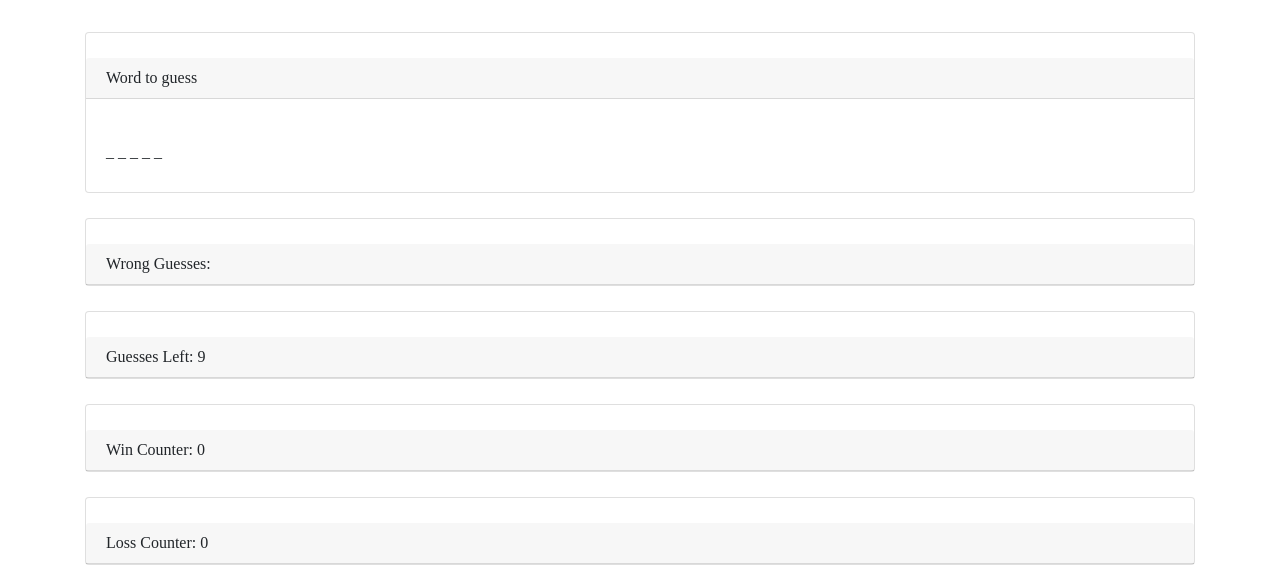
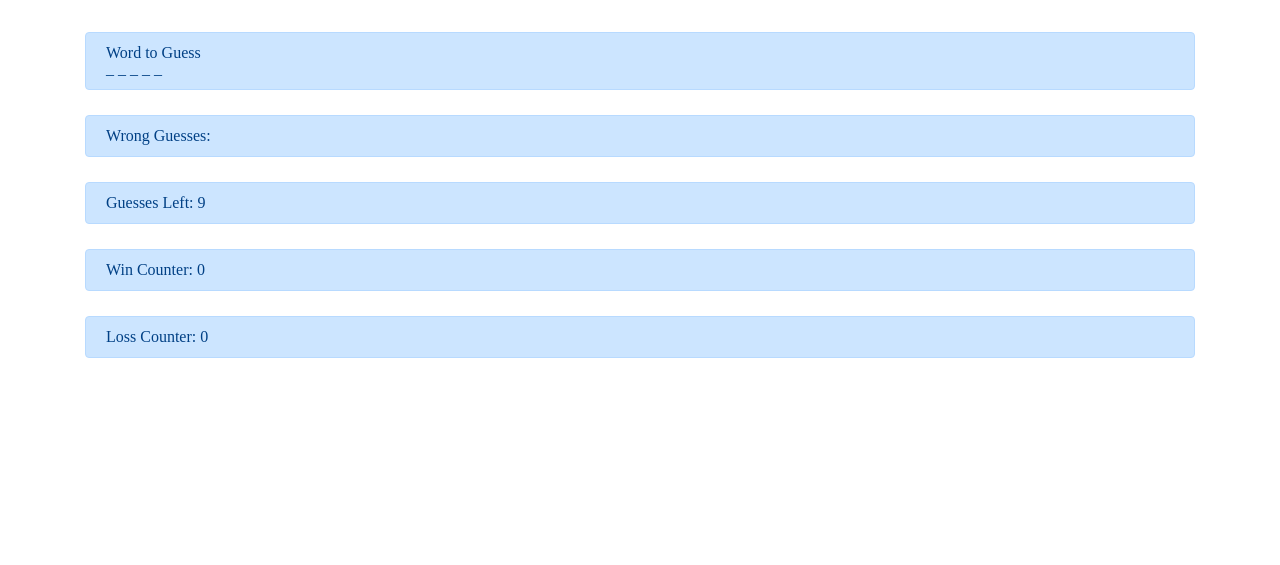
Before and after one commit to zuk881/Word-Guess-Game, a plain HTML site: page index.html in a window 1280 px wide. Shown: the part 240-805 px from the top of the page. Drawn offline with nearby package versions, Linux system fonts and the light colour scheme.

Commit message:
fixed bugs and eliminated alerts

```diff
--- a/assets/javascript/game.js
+++ b/assets/javascript/game.js
@@ -13,6 +13,7 @@ var guessesLeft = 9;
 
 // Functions ======================================================================================
 function startGame() {
+
     selectedWord = wordOptions[Math.floor(Math.random() * wordOptions.length)];
     lettersInWord = selectedWord.split("");
     numBlanks = lettersInWord.length;
@@ -85,7 +86,7 @@ function gameComplete() {
     if (lettersInWord.toString() == blanksAndSuccess.toString()) {
         resetGuesses();
         winCount++;
-        alert("You Won!");
+        document.getElementById("win/loss").innerHTML = "You Won!!!";
 
         // Update the win counter in the HTML
         document.getElementById("winCounter").innerHTML = winCount;
@@ -96,7 +97,7 @@ function gameComplete() {
     else if (guessesLeft == 0) {
         resetGuesses();
         lossCount++
-        alert("You Lost!");
+        document.getElementById("win/loss").innerHTML = "You Lost!!!";
 
 
         // Update the HTML
@@ -114,6 +115,7 @@ startGame()
 
 //Register keyclicks
 document.onkeyup = function (event) {
+    document.getElementById("win/loss").innerHTML = "";
     var letterGuessed = String.fromCharCode(event.keyCode).toLowerCase();
     checkletters(letterGuessed);
     gameComplete();
--- a/index.html
+++ b/index.html
@@ -14,43 +14,34 @@
 <body>
     <div class="container">
 
-        <div class="jumbotron jumbotron-fluid">
+        <div class="jumbotron">
             <h1 class="display-4 text-center">Hangman!!!</h1>
             <p class="lead text-center">Guess the color</p>
         </div>
 
-        <div class="card">
-            <div class="card-header">
-                Word to guess
-            </div>
-            <div class="card-body">
-                <h1 class="card-title" id="wordToGuess">_ _ _ _ _ _ _ _</h1>
-            </div>
+        <div class="alert alert-primary" role="alert">
+            Word to Guess
+            <h1 id="wordToGuess">_ _ _ _ _ _ _ _</h1><h1 class="text-center" id="win/loss"></h1>
         </div>
 
-        <div class="card">
-            <div class="card-header">
-                Wrong Guesses: <span id="wrongGuesses"></span>
-            </div>
+        <div class="alert alert-primary" role="alert">
+            Wrong Guesses: <span id="wrongGuesses"></span>
         </div>
 
-        <div class="card">
-            <div class="card-header">
-                Guesses Left: <span id="numGuesses">9</span>
-            </div>
+        <div class="alert alert-primary" role="alert">
+            Guesses Left: <span id="numGuesses"></span>
         </div>
 
-        <div class="card">
-            <div class="card-header">
-                Win Counter: <span id="winCounter">0</span>
-            </div>
+
+        <div class="alert alert-primary" role="alert">
+            Win Counter: <span id="winCounter"></span>
         </div>
 
-        <div class="card">
-            <div class="card-header">
-                Loss Counter: <span id="lossCounter">0</span>
-            </div>
+
+        <div class="alert alert-primary" role="alert">
+            Loss Counter: <span id="lossCounter"></span>
         </div>
+
     </div>
 
     <script src="assets/javascript/game.js"></script>
```
Also changed, not shown: assets/css/style.css (line endings or trailing spaces).
